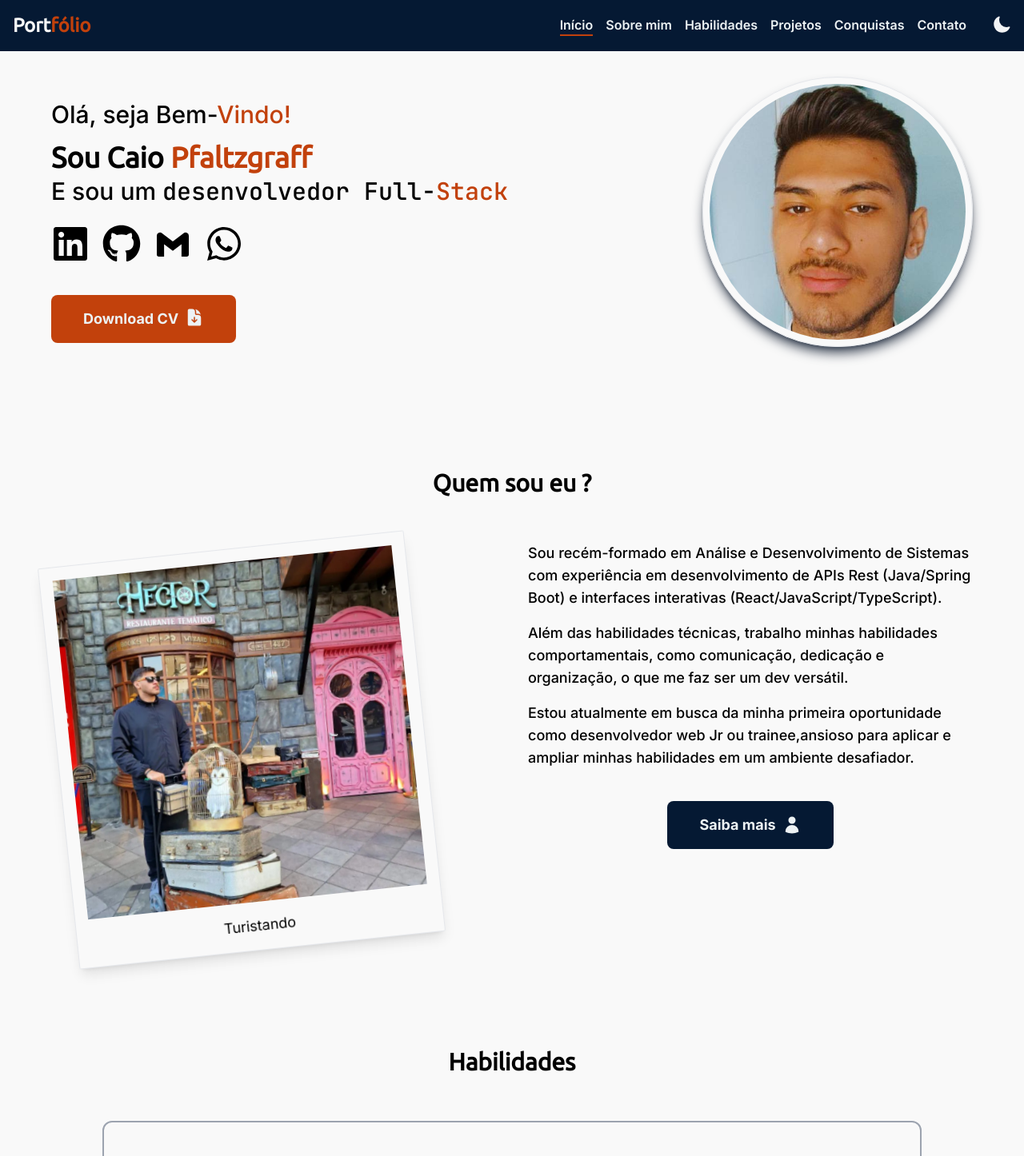
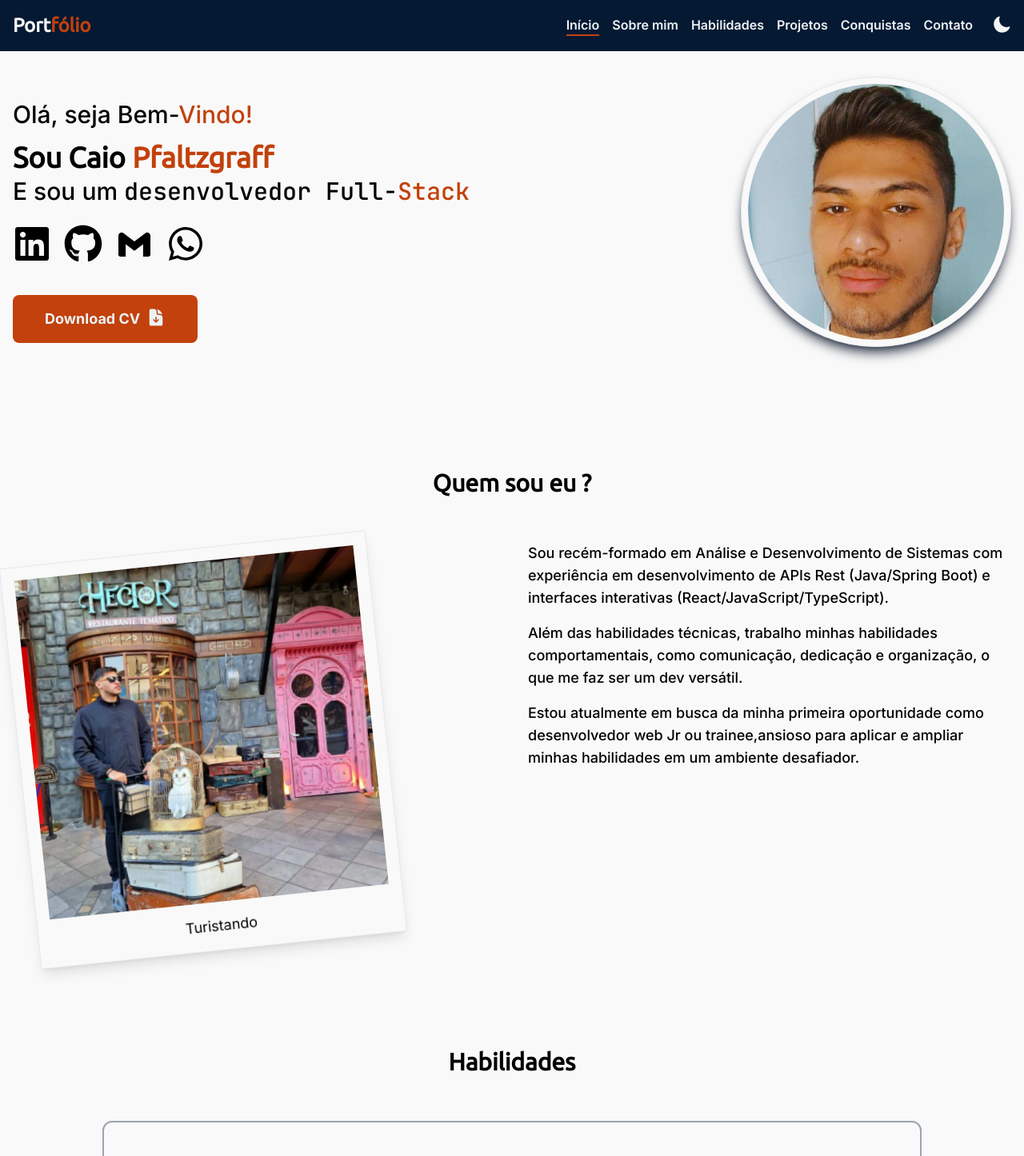
Before and after one commit to Caio-Pfaltzgraff/portfolio, a React (Vite) app: page / in a window 1280 px wide. Shown: the top 1446 px of the page at 80% size. Built offline with nearby package versions, Linux system fonts and the light colour scheme.

Commit message:
ajustes de navbar e footer

```diff
--- a/src/components/Footer.jsx
+++ b/src/components/Footer.jsx
@@ -6,9 +6,9 @@ export function Footer() {
   const year = new Date().getFullYear();
 
   return (
-    <footer className="bg-azul-escuro dark:bg-dark-100">
-      <div className="padding-page flex flex-col gap-4 sm:flex-row sm:justify-between items-center py-4 xl:py-5 text-light-200">
-        <div className="flex gap-4 lg:gap-6 text-3xl ">
+    <footer className="bg-azul-escuro dark:bg-dark-100 w-full">
+      <div className="max-w-screen-xl mx-auto padding-page flex flex-col md:flex-row md:justify-between items-center gap-y-5 text-light-200">
+        <div className="flex mx-0 gap-x-4 text-3xl">
           <LinkIcon path="https://www.linkedin.com/in/caio-pfaltzgraff/">
             <FaLinkedin className="hover:text-linkedin"/>
           </LinkIcon>
--- a/src/components/Menu.jsx
+++ b/src/components/Menu.jsx
@@ -18,7 +18,7 @@ export function Menu() {
 
   return (
     <nav className='bg-azul-escuro dark:bg-dark-100 fixed top-0 w-full z-50'>
-      <div className='max-w-screen-xl mx-auto p-4 2xl:px-0 flex items-center justify-between'>
+      <div className='max-w-screen-xl mx-auto padding-page flex items-center justify-between'>
         <Link to="/" className='text-2xl font-title text-light-200 font-semibold'>
           Port<span className='text-orange-700'>fólio</span>
         </Link>
--- a/src/components/ToggleTheme.jsx
+++ b/src/components/ToggleTheme.jsx
@@ -14,7 +14,7 @@ export function ToggleTheme() {
   }
 
   return (
-    <div className='md:ml-4'>
+    <div className='md:ml-2'>
       <MoonIcon className='h-7 md:h-6 text-gray-100 block dark:hidden cursor-pointer' onClick={toggle}/>
       <SunIcon className='h-7 md:h-6 text-gray-100 hidden dark:block cursor-pointer' onClick={toggle}/>
     </div>
--- a/src/global.css
+++ b/src/global.css
@@ -10,7 +10,7 @@
 
 @layer components {
   .padding-page {
-    @apply px-4 sm:px-5 md:px-8 lg:px-10 xl:px-16 2xl:px-24
+    @apply p-4 2xl:px-0
   }
 
   .nav-link {
--- a/src/pages/Start/index.jsx
+++ b/src/pages/Start/index.jsx
@@ -1,7 +1,6 @@
-import { DocumentArrowDownIcon, UserIcon } from '@heroicons/react/24/solid';
 import { BiLogoGmail } from "react-icons/bi";
 import { FaEye, FaGithub, FaLinkedin, FaUser, FaWhatsapp } from "react-icons/fa6";
-import { HiOutlineDevicePhoneMobile } from "react-icons/hi2";
+import { HiDocumentArrowDown, HiOutlineDevicePhoneMobile } from "react-icons/hi2";
 import { LiaRobotSolid } from "react-icons/lia";
 import { MdEmail } from "react-icons/md";
 import { TbApi } from "react-icons/tb";
@@ -18,8 +17,8 @@ import { Title } from './Title';
 export default function Start() {
   return (
     <article>
-      <section className="padding-page">
-        <div className="flex flex-col mx-auto max-w-screen-xl md:justify-between md:flex-row-reverse md:items-center py-12 md:py-20 lg:py-24">
+      <section>
+        <div className="flex flex-col mx-auto max-w-screen-xl padding-page md:justify-between md:flex-row-reverse md:items-center py-12 md:py-20 lg:py-24">
           <div className="flex justify-center items-center">
             <div className="border dark:border-light-200 rounded-full shadow-lg shadow-gray-700 dark:shadow-none p-2 hover:scale-110 transition duration-500">
               <img
@@ -61,7 +60,7 @@ export default function Start() {
               <div className='flex justify-center md:justify-start mt-10'>
                 <button className="bg-orange-700 hover:bg-orange-600 text-lg p-3 lg:px-10 lg:py-4 rounded-lg text-light-100 font-bold flex items-center transition-colors duration-700 border-none outline-none">
                   Download CV{" "}
-                  <DocumentArrowDownIcon className="h-6 ml-2 animate-bounce" />
+                  <HiDocumentArrowDown className="h-6 w-6 ml-2 animate-bounce" />
                 </button>
               </div>
             </div>
@@ -69,8 +68,8 @@ export default function Start() {
         </div>
       </section>
 
-      <section className="padding-page">
-        <div className='py-10 md:py-12 lg:py-14 mx-auto max-w-screen-xl'>
+      <section>
+        <div className='py-10 md:py-12 lg:py-14 mx-auto max-w-screen-xl padding-page'>
           <Title content="Quem sou eu ?" />
 
           <div className="flex flex-col md:grid md:grid-cols-2 gap-10">
@@ -93,19 +92,13 @@ export default function Start() {
                   </p>
                 ))}
               </div>
-              <div className="flex gap-6 justify-center">
-                <button className="bg-azul-escuro hover:bg-blue-950 dark:bg-orange-700 dark:hover:bg-orange-600 text-lg p-3 lg:px-10 lg:py-4 rounded-lg text-light-100 font-bold flex items-center transition-colors duration-700 border-none outline-none">
-                  Saiba mais
-                  <UserIcon className="h-6 ml-2 " />
-                </button>
-              </div>
             </div>
           </div>
         </div>
       </section>
 
-      <section className='padding-page'>
-        <div className='py-10 md:py-12 lg:py-14 mx-auto max-w-screen-xl'>
+      <section>
+        <div className='py-10 md:py-12 lg:py-14 mx-auto max-w-screen-xl padding-page'>
           <Title content="Habilidades" />
 
           <div className='flex justify-center px-2'>
@@ -116,8 +109,8 @@ export default function Start() {
         </div>
       </section>
 
-      <section className="padding-page">
-        <div className='py-10 md:py-12 lg:py-14 mx-auto max-w-screen-xl'>
+      <section>
+        <div className='py-10 md:py-12 lg:py-14 mx-auto max-w-screen-xl padding-page'>
           <Title content="Projetos" />
 
           <div className='grid lg:grid-rows-1 justify-center gap-8 md:gap-x-4 xl:gap-10  md:grid-cols-2 lg:grid-cols-3 px-2'>
@@ -135,8 +128,8 @@ export default function Start() {
         </div>
       </section>
 
-      <section className='padding-page'>
-        <div className='py-10 md:py-12 lg:py-14 mx-auto max-w-screen-xl'>
+      <section>
+        <div className='py-10 md:py-12 lg:py-14 mx-auto max-w-screen-xl padding-page'>
           <Title content="Conquistas" />
 
           <div className='grid gap-y-6 gap-x-5 md:grid-cols-2 lg:grid-cols-3 xl:grid-cols-4 2xl:grid-cols-5'>
@@ -221,20 +214,20 @@ export default function Start() {
         </div>
       </section>
 
-      <section className="padding-page">
-        <div className='py-10 md:py-12 lg:py-14 mx-auto max-w-screen-xl'>
+      <section>
+        <div className='py-10 md:py-12 lg:py-14 mx-auto max-w-screen-xl padding-page'>
           <Title content="Serviços" />
 
           <div className='grid justify-center md:flex md:justify-between md:gap-x-3 gap-y-6'>
-            <div className='grid justify-items-center gap-y-4 py-10 w-64 sm:w-80 bg-azul-escuro dark:bg-zinc-800 border-b-4 border-orange-700'>
+            <div className='grid justify-items-center gap-y-4 py-10 w-64 sm:w-80 bg-azul-escuro dark:bg-dark-100 border-b-4 border-orange-700'>
               <HiOutlineDevicePhoneMobile className='text-4xl text-orange-700'/>
               <p className='font-medium text-center text-light-100 dark:text-zinc-600'>Criação de sites</p>
             </div>
-            <div className='grid justify-items-center gap-y-4 py-10 w-64 sm:w-80 bg-azul-escuro dark:bg-zinc-800 border-b-4 border-orange-700'>
+            <div className='grid justify-items-center gap-y-4 py-10 w-64 sm:w-80 bg-azul-escuro dark:bg-dark-100 border-b-4 border-orange-700'>
               <TbApi className='text-4xl text-orange-700'/>
               <p className='font-medium text-center text-light-100 dark:text-zinc-600'>Criação de APIs</p>
             </div>
-            <div className='grid justify-items-center gap-y-4 py-10 w-64 sm:w-80 bg-azul-escuro dark:bg-zinc-800 border-b-4 border-orange-700'>
+            <div className='grid justify-items-center gap-y-4 py-10 w-64 sm:w-80 bg-azul-escuro dark:bg-dark-100 border-b-4 border-orange-700'>
               <LiaRobotSolid className='text-4xl text-orange-700'/>
               <p className='font-medium text-center text-light-100 dark:text-zinc-600'>Automações</p>
             </div>
@@ -242,8 +235,8 @@ export default function Start() {
         </div>
       </section>
 
-      <section className='padding-page'>
-        <div className='py-10 md:py-12 lg:py-14 mx-auto max-w-screen-xl'>
+      <section>
+        <div className='py-10 md:py-12 lg:py-14 mx-auto max-w-screen-xl padding-page'>
           <Title content="Contato" />
 
           <div className='flex justify-center items-center'>
```
